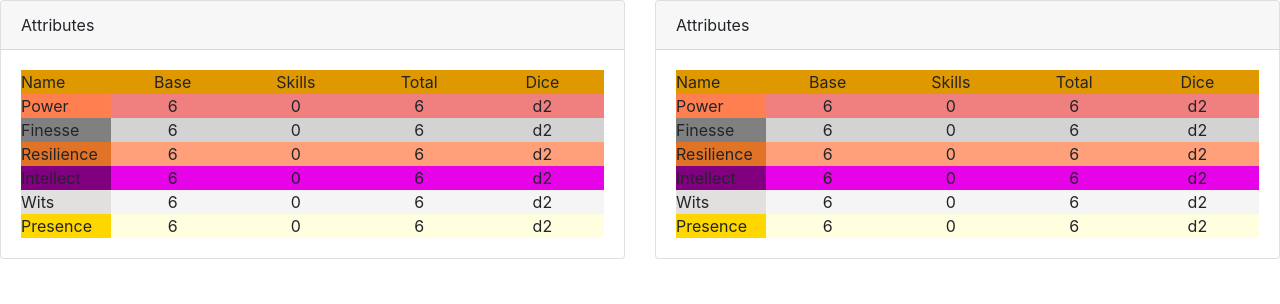
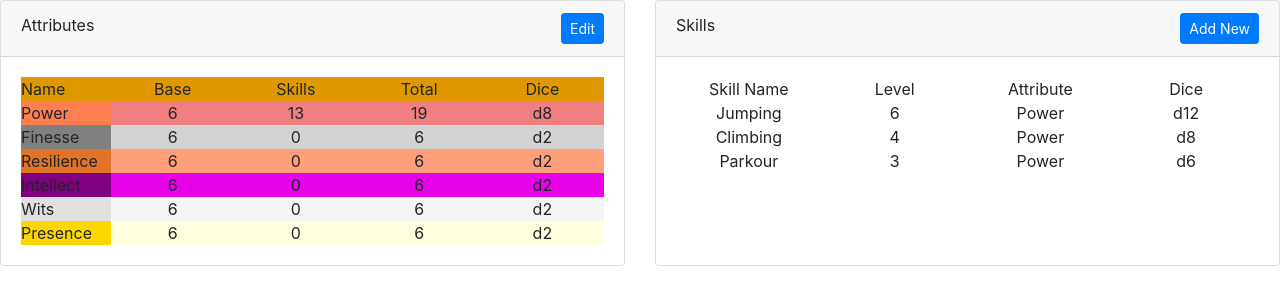
Before and after one commit to Shadow-Night-Black/ToF-Character-Sheet, a React (Create React App) app: page / in a window 1280 px wide. Shown: the top 304 px of the page. Built offline with nearby package versions, Linux system fonts and the light colour scheme.

Commit message:
Added Add/Edit buttons, Added Skills Widget

```diff
--- a/src/App.css
+++ b/src/App.css
@@ -1,3 +1,7 @@
+.right {
+  float: right;
+}
+
 .Power {
   background-color: lightcoral;
 }
@@ -74,3 +78,20 @@
   text-align: center;
 
 }
+
+
+.skill-header,
+.skill-row {
+  display: flex;
+  flex-wrap: nowrap;
+}
+
+.skill-name,
+.skill-level,
+.skill-attribute,
+.skill-dice {
+  width: 40px;
+  flex: 1 0 auto;
+  text-align: center;
+
+}
--- a/src/App.tsx
+++ b/src/App.tsx
@@ -1,6 +1,7 @@
 import * as Character from "./Models/Character";
 import { Widget } from "./UI/Widget";
-import { AttributesWidget } from "./UI/AttributesWidget";
+import { AttributesWidgetBody, AttributeWidgetHeader } from "./UI/AttributesWidget";
+import { SkillsWidgetBody, SkillsWidgetHeader } from "./UI/SkillsWidget";
 import React from "react";
 import "bootstrap/dist/css/bootstrap.min.css";
 import "./App.css";
@@ -12,12 +13,21 @@ const state = {
 function App() {
   return (
     <div className="App card-deck">
-      <Widget header="Attributes" className="attribute-widget">
-        <AttributesWidget character={state.character}></AttributesWidget>
-      </Widget>
-      <Widget header="Attributes">
-        <AttributesWidget character={state.character}></AttributesWidget>
-      </Widget>
+      <Widget
+        header={() => <AttributeWidgetHeader />}
+        className="attribute-widget"
+        body={() => (
+          <AttributesWidgetBody
+            character={state.character}
+          ></AttributesWidgetBody>
+        )}
+      ></Widget>
+      <Widget
+        header={() => <SkillsWidgetHeader/>}
+        body={() => (
+          <SkillsWidgetBody character={state.character}></SkillsWidgetBody>
+        )}
+      ></Widget>
     </div>
   );
 }
--- a/src/Models/Attribute.ts
+++ b/src/Models/Attribute.ts
@@ -14,7 +14,10 @@ export function GetDiceFromAttributeTotal(value: number): Dice.Model[] {
 }
 
 export function GetDefaultAttributes(): Model[] {
-  return [
+  return defaults;
+}
+
+  const defaults = [
     {
       name: "Power",
       shortName: "Pow",
@@ -52,4 +55,3 @@ export function GetDefaultAttributes(): Model[] {
       isPhysical: true,
     },
   ];
-}
--- a/src/Models/Character.ts
+++ b/src/Models/Character.ts
@@ -1,33 +1,59 @@
-import * as Attributes from "./Attribute"
+import * as Attributes from "./Attribute";
 import * as Skills from "./Skill";
 
 export interface Model {
-    name : string,
-    player : string,
-    age : number,
-    gender: string,
-    bio: string,
-    attributes: Map<Attributes.Model, number>
-    skills: Skills.Model[]
-
+  name: string;
+  player: string;
+  age: number;
+  gender: string;
+  bio: string;
+  attributes: Map<Attributes.Model, number>;
+  skills: Skills.Model[];
 }
 
-export function GetAttributeTotal(character:Model, attribute:Attributes.Model) : number {
-    return character.attributes.get(attribute) ?? 0 + GetAttributeSkillTotal(character, attribute);
+export function GetAttributeTotal(
+  character: Model,
+  attribute: Attributes.Model
+): number {
+  return (
+    (character.attributes.get(attribute) ?? 0) + GetAttributeSkillTotal(character, attribute)
+  );
 }
 
-export function GetAttributeSkillTotal(character:Model, attribute:Attributes.Model) : number {
-    return character.skills.reduce((total, skill) => total + (skill.attribute == attribute? skill.level : 0) , 0)
+export function GetAttributeSkillTotal(
+  character: Model,
+  attribute: Attributes.Model
+): number {
+  return character.skills.reduce(
+    (total, skill) => total + (skill.attribute === attribute ? skill.level : 0),
+    0
+  );
 }
 
-export function CreateTestCharacter():Model {
-    return {
-        name:"test",
-        player:"test",
-        age:3,
-        gender:"test",
-        bio:"test",
-        attributes: new Map(Attributes.GetDefaultAttributes().map(a => [a, 6])),
-        skills:[]
-    }
+export function CreateTestCharacter(): Model {
+  return {
+    name: "test",
+    player: "test",
+    age: 3,
+    gender: "test",
+    bio: "test",
+    attributes: new Map(Attributes.GetDefaultAttributes().map((a) => [a, 6])),
+    skills: [
+      {
+        attribute: Attributes.GetDefaultAttributes()[0],
+        level: 6,
+        name: "Jumping",
+      },
+      {
+        attribute: Attributes.GetDefaultAttributes()[0],
+        level: 4,
+        name: "Climbing",
+      },
+      {
+        attribute: Attributes.GetDefaultAttributes()[0],
+        level: 3,
+        name: "Parkour",
+      },
+    ],
+  };
 }
--- a/src/UI/AttributesWidget.tsx
+++ b/src/UI/AttributesWidget.tsx
@@ -6,9 +6,17 @@ type AttributeProps = {
   character: Character.Model;
 };
 
-export const AttributesWidget: FunctionComponent<AttributeProps> =  ({character}) =>
+export const AttributeWidgetHeader: FunctionComponent<object> = ({}) => (
+  <div className="header">
+    Attributes
+    <button className="btn-primary btn-sm btn right"> Edit </button>
+  </div>
+);
 
-<div className = "attribute-grid">
+export const AttributesWidgetBody: FunctionComponent<AttributeProps> = ({
+  character,
+}) => (
+  <div className="attribute-grid">
     <div className="attribute-header">
       <div className="attribute-title"> Name </div>
       <div className="attribute-base"> Base </div>
@@ -16,11 +24,28 @@ export const AttributesWidget: FunctionComponent<AttributeProps> =  ({character}
       <div className="attribute-total"> Total </div>
       <div className="attribute-dice"> Dice </div>
     </div>
-{[...character.attributes].map(([attribute, base]) => (<div className="attribute-row">
-    <div className={`attribute-title ${attribute.name}-Header`}> {attribute.name} </div>
+    {[...character.attributes].map(([attribute, base]) => (
+      <div className="attribute-row">
+        <div className={`attribute-title ${attribute.name}-Header`}>
+          {" "}
+          {attribute.name}{" "}
+        </div>
         <div className={`attribute-base ${attribute.name}`}> {base} </div>
-    <div className={`attribute-skills ${attribute.name}`}> {Character.GetAttributeSkillTotal(character, attribute)} </div>
-    <div className={`attribute-total ${attribute.name}`}> {Character.GetAttributeTotal(character, attribute) } </div>
-    <div className={`attribute-dice ${attribute.name}`}> {Attribute.GetDiceFromAttributeTotal(Character.GetAttributeTotal(character, attribute)).map(d => d.name)} </div>
-    </div>))}
+        <div className={`attribute-skills ${attribute.name}`}>
+          {" "}
+          {Character.GetAttributeSkillTotal(character, attribute)}{" "}
         </div>
+        <div className={`attribute-total ${attribute.name}`}>
+          {" "}
+          {Character.GetAttributeTotal(character, attribute)}{" "}
+        </div>
+        <div className={`attribute-dice ${attribute.name}`}>
+          {" "}
+          {Attribute.GetDiceFromAttributeTotal(
+            Character.GetAttributeTotal(character, attribute)
+          ).map((d) => d.name)}{" "}
+        </div>
+      </div>
+    ))}
+  </div>
+);
--- /dev/null
+++ b/src/UI/SkillsWidget.tsx
@@ -0,0 +1,38 @@
+import * as Character from "../Models/Character";
+import * as Skill from "../Models/Skill";
+import React, { FunctionComponent, Fragment } from "react";
+
+type SkillProps = {
+  character: Character.Model;
+};
+
+
+export const SkillsWidgetHeader: FunctionComponent<object> = ({}) => (
+  <div className="header">
+    Skills
+    <button className="btn-primary btn-sm btn right"> Add New </button>
+  </div>
+);
+
+export const SkillsWidgetBody: FunctionComponent<SkillProps> = ({
+  character,
+}) => (
+  <Fragment>
+    <div className="skill-grid">
+      <div className="skill-header">
+        <div className="skill-name">Skill Name</div>
+        <div className="skill-level"> Level </div>
+        <div className="skill-attribute"> Attribute </div>
+        <div className="skill-dice"> Dice </div>
+      </div>
+      {character.skills.map((skill) => (
+        <div className="skill-row">
+          <div className={`skill-name`}> {skill.name} </div>
+          <div className={`skill-level`}> {skill.level} </div>
+          <div className={`skill-attribute`}> {skill.attribute.name} </div>
+          <div className={`skill-dice`}> {Skill.ToDie(skill).name} </div>
+        </div>
+      ))}
+    </div>
+  </Fragment>
+);
--- a/src/UI/Widget.tsx
+++ b/src/UI/Widget.tsx
@@ -1,16 +1,17 @@
 
-import React, { FunctionComponent} from "react";
+import React, { FunctionComponent, ReactNode} from "react";
 
 
 type WidgetProps = {
-    header:string,
+    header:() => ReactNode,
+    body:() => ReactNode
     className?:string
 };
 
-export const Widget: FunctionComponent<WidgetProps> =  ({header, className, children}) =>
+export const Widget: FunctionComponent<WidgetProps> =  ({header, body, className, children}) =>
   <div className={"card " + className}>
-  <div className="card-header">{header} </div>
+  <div className="card-header">{header()} </div>
   <div className="card-body">
-    {children}
+    {body()}
     </div>
   </div>
```
Also changed, not shown: src/logo.svg (deleted). Lines whose indentation alone changed are shown as unchanged.
